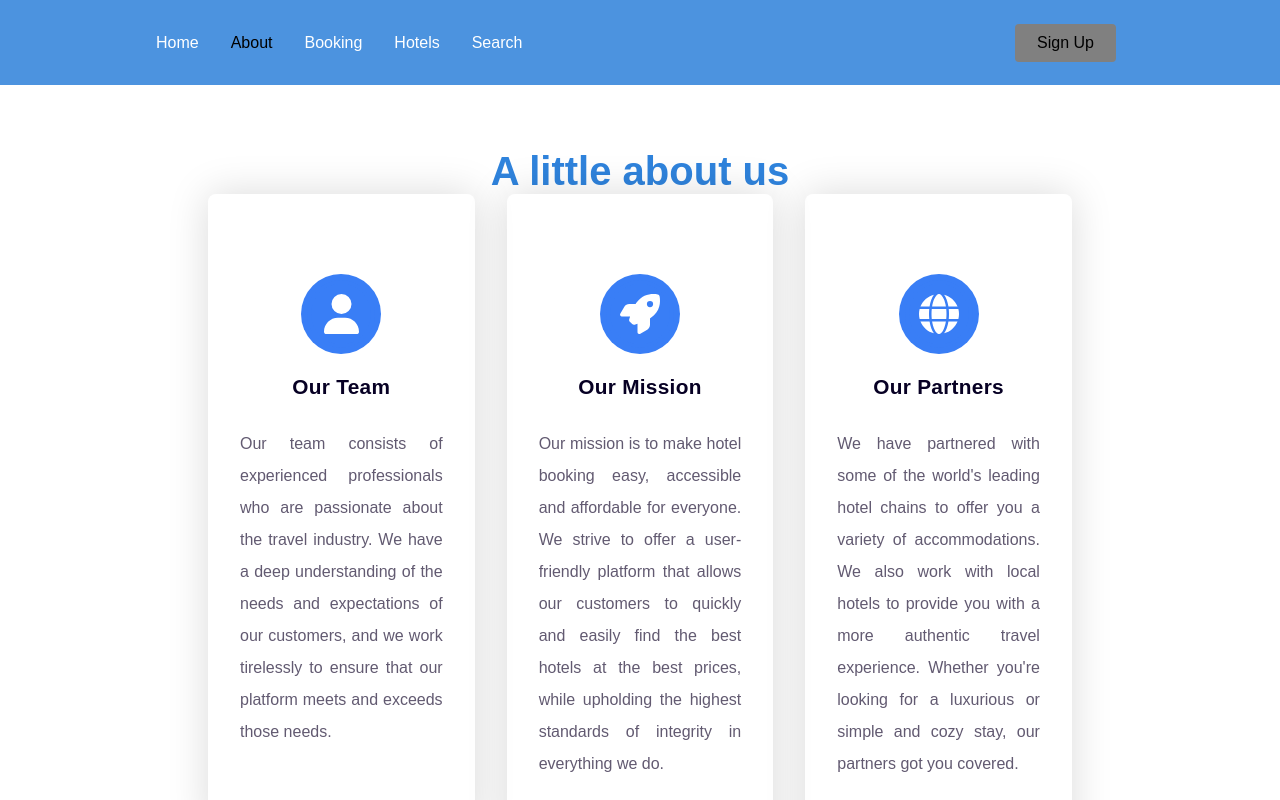
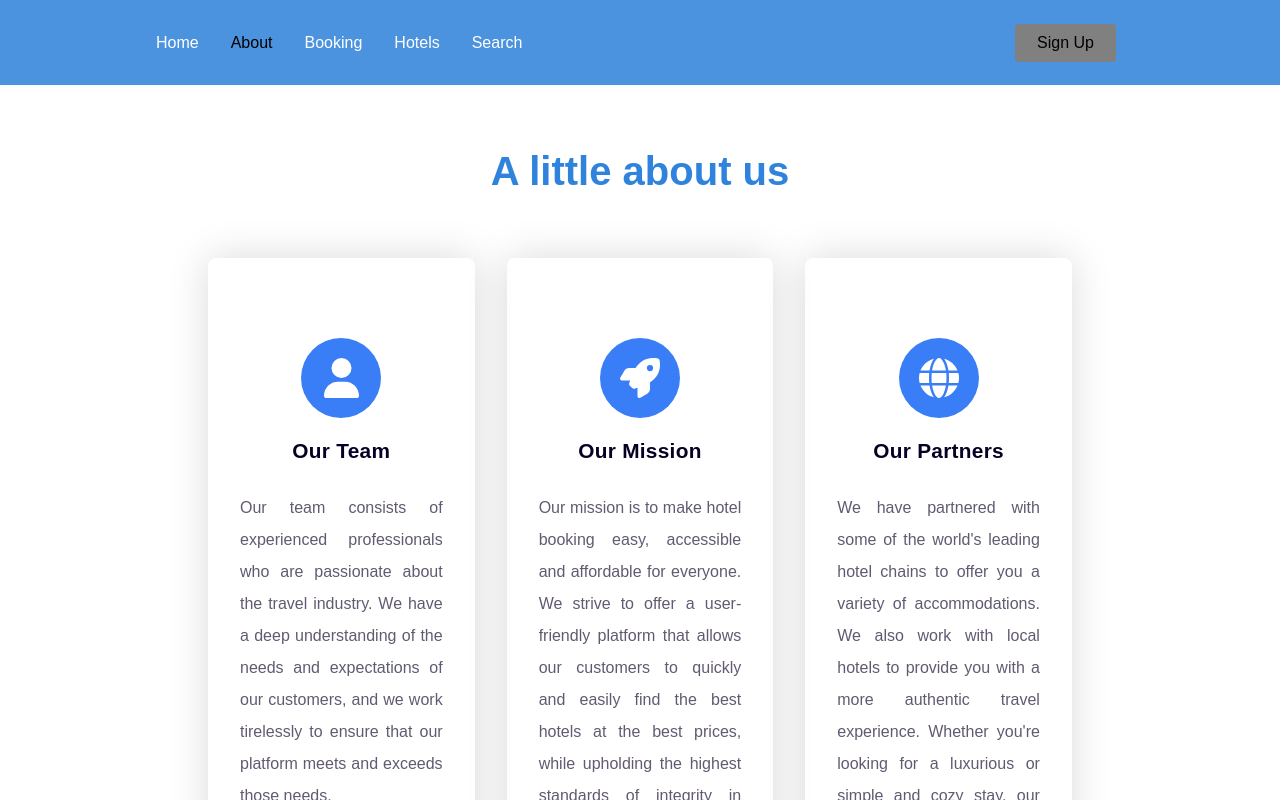
Before and after one commit to Fahmi-IT/CSI2132_Project, a React (Create React App) app: page /about in a window 1280 px wide. Shown: the top 800 px of the page. Built offline with nearby package versions, Linux system fonts and the light colour scheme; no server answers.

Commit message:
little css tweak

```diff
--- a/src/components/pages/about.css
+++ b/src/components/pages/about.css
@@ -1,19 +1,9 @@
 * {
   margin: 0;
   padding: 0;
-  color: #fff;
   font-family: "Poppins", sans-serif;
   box-sizing: border-box;
 }
-
-/* .content {
-  width: 100%;
-  background: #ffffff;
-  height: 400vh;
-  z-index: 2;
-  position: absolute;
-  overflow: scroll;
-} */
 
 h3,
 h4 {
@@ -28,9 +18,8 @@ h4 {
   font-size: 2.5rem;
 }
 
-/* about us  */
-
 .about-us {
+  padding-top: 4rem;
   padding-left: 12rem;
   padding-right: 12rem;
 }
--- a/src/components/pages/hotels.css
+++ b/src/components/pages/hotels.css
@@ -1,3 +1,10 @@
+* {
+  margin: 0;
+  padding: 0;
+  font-family: "Poppins", sans-serif;
+  box-sizing: border-box;
+}
+
 .locations {
   height: 300vh;
   padding-top: 0;
@@ -22,11 +29,9 @@
 .grid-item {
   background-color: #fff;
   border-radius: 0.4rem;
-
   box-shadow: 0 3rem 6rem rgba(25, 53, 176, 0.1);
   height: 40rem;
   margin: auto;
-
   transition: 0.2s;
   border-radius: 20px;
 }
```
Also changed, not shown: src/components/pages/hotels.js (+0 -11 lines).
